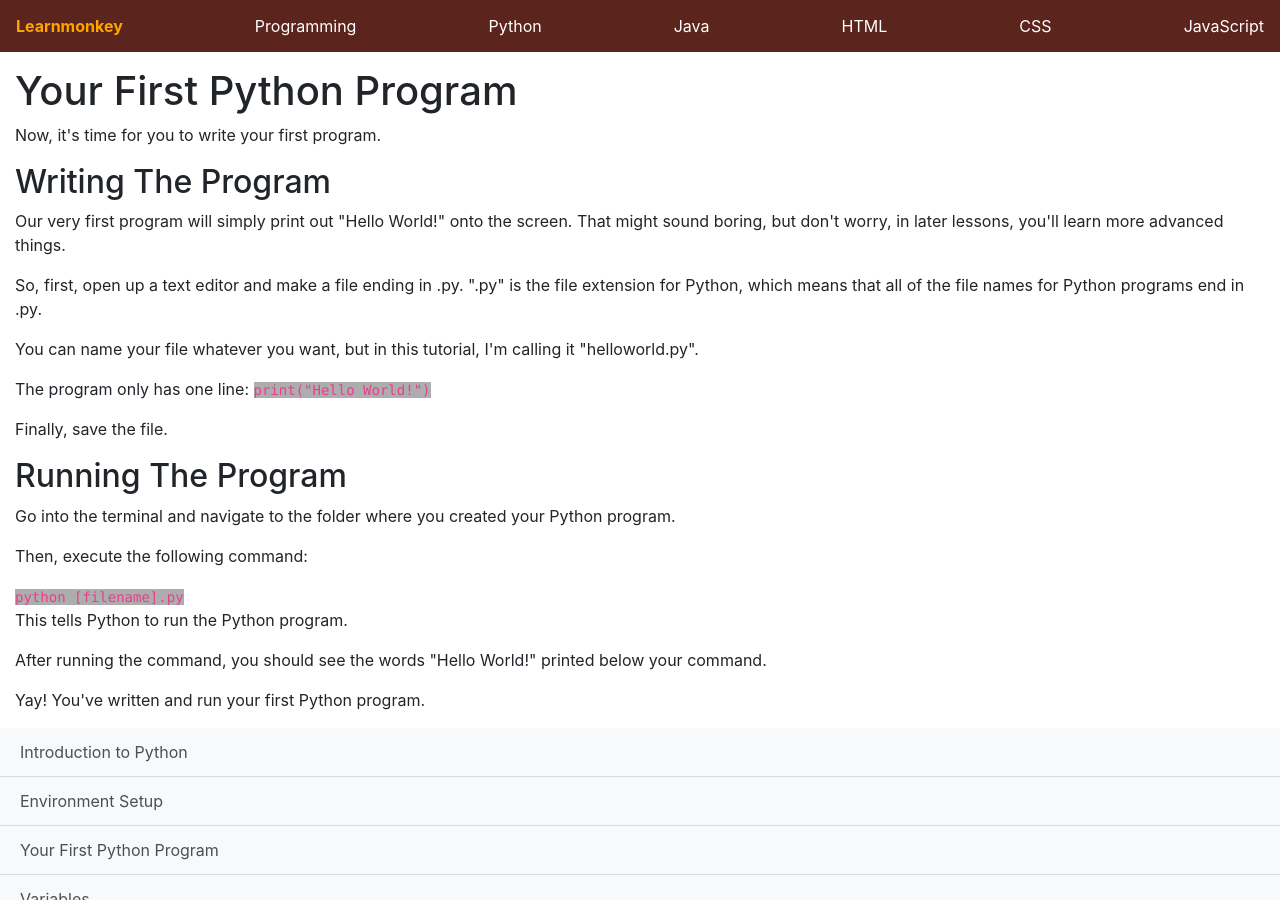
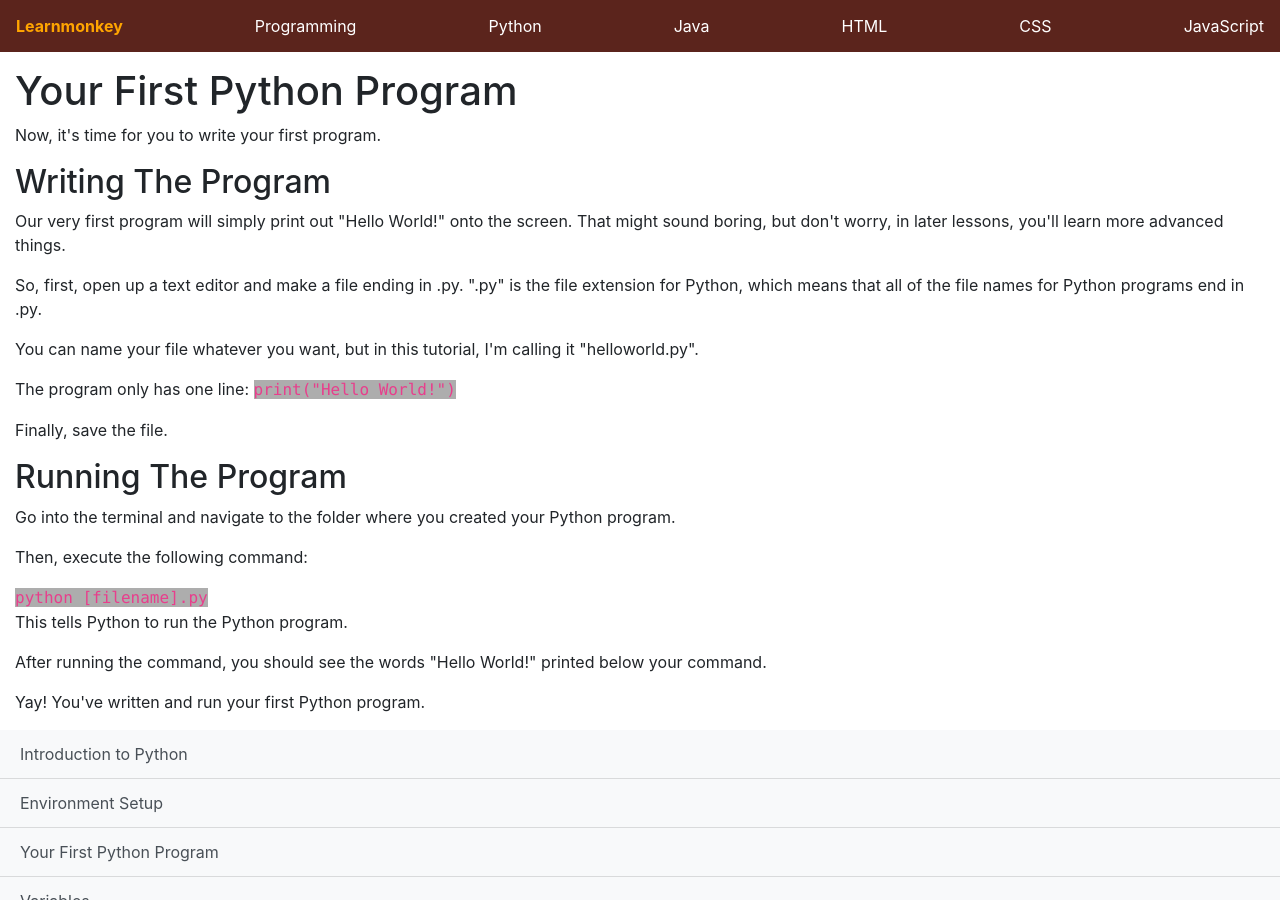
Before and after one commit to learnmonkey/learnmonkey.github.io, a Jekyll site: the page built from programming/python/your-first-python-program.html, in a window 1280 px wide and 900 px high. Built offline with Jekyll 4.4.1, drawn with Linux system fonts in a browser that asks for light colours.

Commit message:
Update style.css

```diff
--- a/assets/css/style.css
+++ b/assets/css/style.css
@@ -74,4 +74,9 @@ li.navitem a:hover {
 
 code {
     background-color: rgb(173, 173, 173);
+    font-size: 1em;
 }
+
+body {
+    scroll-behavior: smooth;
+}
```
